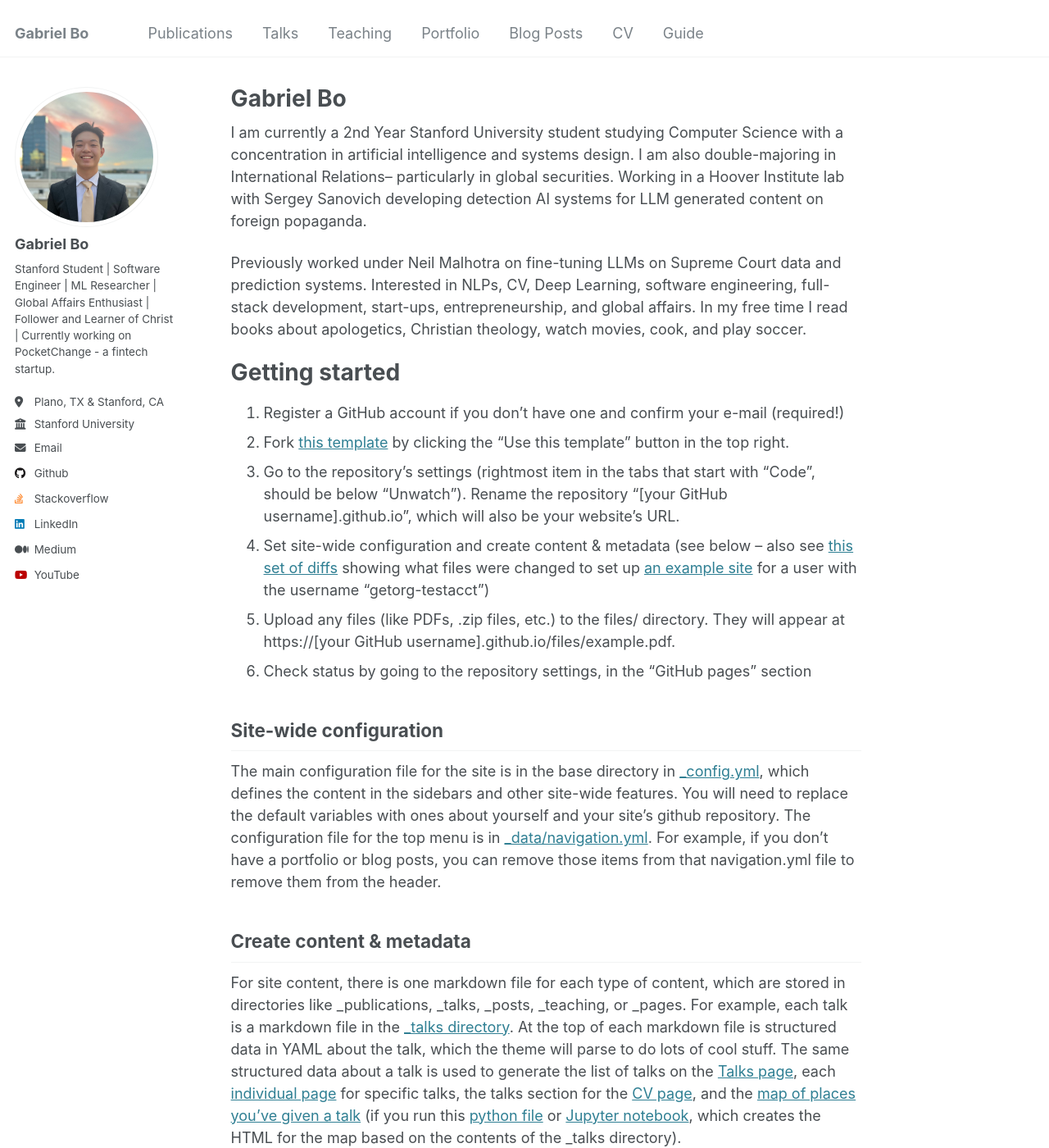
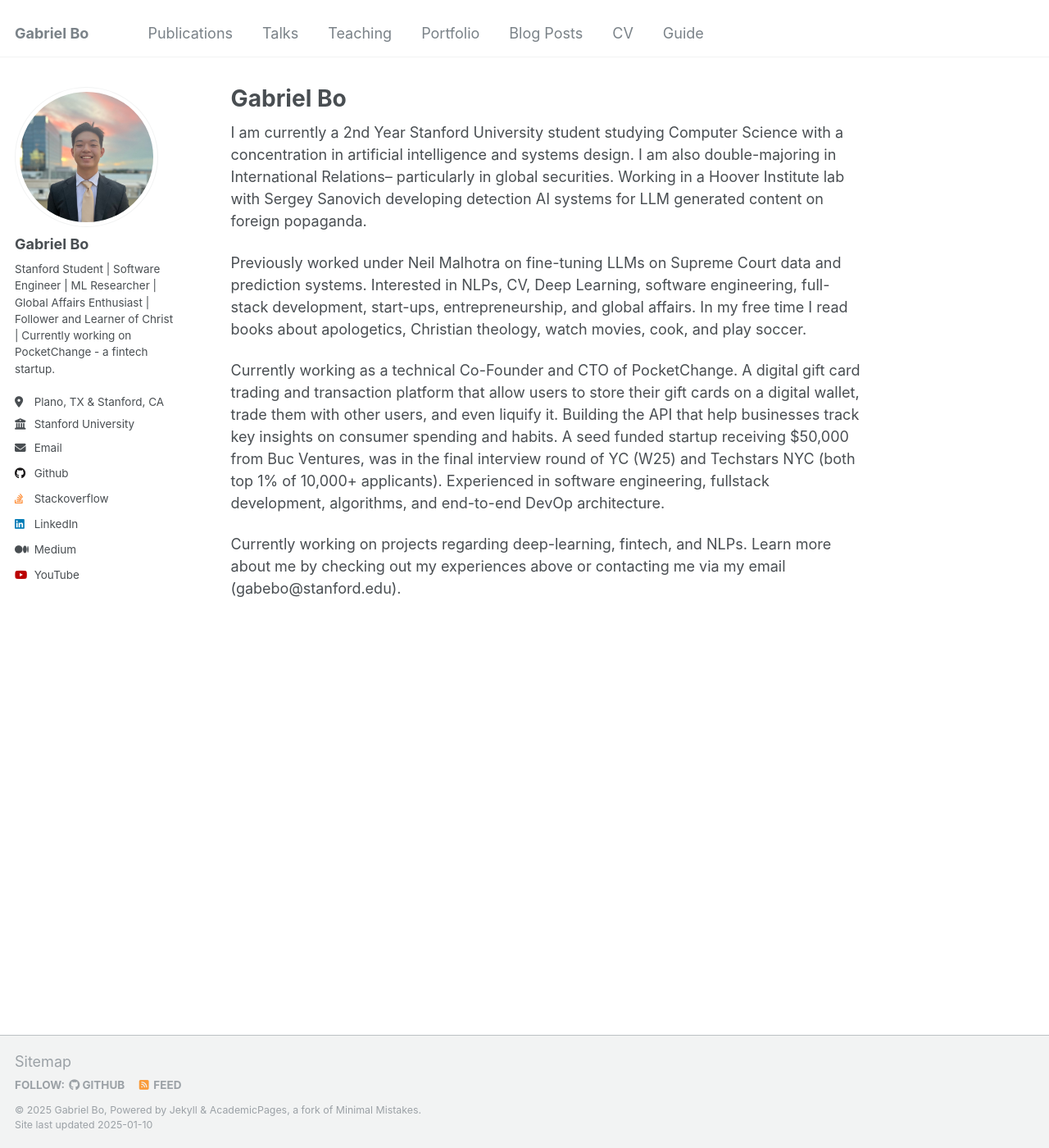
Before and after one commit to gabrielkmbo/gabrielkmbo.github.io, a Jekyll site: the page built from _pages/about.md, in a window 1280 px wide and 1400 px high. Shown: the whole window at 82% size. Built offline with Jekyll 4.4.1, drawn with Linux system fonts in a browser that asks for light colours; some of the changed text lies outside the part shown.

Commit message:
final about page updates

```diff
--- a/_pages/about.md
+++ b/_pages/about.md
@@ -6,43 +6,10 @@ redirect_from:
   - /about/
   - /about.html
 ---
-
-
-
 I am currently a 2nd Year Stanford University student studying Computer Science with a concentration in artificial intelligence and systems design. I am also double-majoring in International Relations-- particularly in global securities. Working in a Hoover Institute lab with Sergey Sanovich developing detection AI systems for LLM generated content on foreign popaganda.
 
 Previously worked under Neil Malhotra on fine-tuning LLMs on Supreme Court data and prediction systems. Interested in NLPs, CV, Deep Learning, software engineering, full-stack development, start-ups, entrepreneurship, and global affairs. In my free time I read books about apologetics, Christian theology, watch movies, cook, and play soccer.
 
+Currently working as a technical Co-Founder and CTO of PocketChange. A digital gift card trading and transaction platform that allow users to store their gift cards on a digital wallet, trade them with other users, and even liquify it. Building the API that help businesses track key insights on consumer spending and habits. A seed funded startup receiving $50,000 from Buc Ventures, was in the final interview round of YC (W25) and Techstars NYC (both top 1% of 10,000+ applicants). Experienced in software engineering, fullstack development, algorithms, and end-to-end DevOp architecture.
 
-Getting started
-======
-1. Register a GitHub account if you don't have one and confirm your e-mail (required!)
-1. Fork [this template](https://github.com/academicpages/academicpages.github.io) by clicking the "Use this template" button in the top right.
-1. Go to the repository's settings (rightmost item in the tabs that start with "Code", should be below "Unwatch"). Rename the repository "[your GitHub username].github.io", which will also be your website's URL.
-1. Set site-wide configuration and create content & metadata (see below -- also see [this set of diffs](http://archive.is/3TPas) showing what files were changed to set up [an example site](https://getorg-testacct.github.io) for a user with the username "getorg-testacct")
-1. Upload any files (like PDFs, .zip files, etc.) to the files/ directory. They will appear at https://[your GitHub username].github.io/files/example.pdf.
-1. Check status by going to the repository settings, in the "GitHub pages" section
-
-Site-wide configuration
-------
-The main configuration file for the site is in the base directory in [_config.yml](https://github.com/academicpages/academicpages.github.io/blob/master/_config.yml), which defines the content in the sidebars and other site-wide features. You will need to replace the default variables with ones about yourself and your site's github repository. The configuration file for the top menu is in [_data/navigation.yml](https://github.com/academicpages/academicpages.github.io/blob/master/_data/navigation.yml). For example, if you don't have a portfolio or blog posts, you can remove those items from that navigation.yml file to remove them from the header.
-
-Create content & metadata
-------
-For site content, there is one markdown file for each type of content, which are stored in directories like _publications, _talks, _posts, _teaching, or _pages. For example, each talk is a markdown file in the [_talks directory](https://github.com/academicpages/academicpages.github.io/tree/master/_talks). At the top of each markdown file is structured data in YAML about the talk, which the theme will parse to do lots of cool stuff. The same structured data about a talk is used to generate the list of talks on the [Talks page](https://academicpages.github.io/talks), each [individual page](https://academicpages.github.io/talks/2012-03-01-talk-1) for specific talks, the talks section for the [CV page](https://academicpages.github.io/cv), and the [map of places you've given a talk](https://academicpages.github.io/talkmap.html) (if you run this [python file](https://github.com/academicpages/academicpages.github.io/blob/master/talkmap.py) or [Jupyter notebook](https://github.com/academicpages/academicpages.github.io/blob/master/talkmap.ipynb), which creates the HTML for the map based on the contents of the _talks directory).
-
-**Markdown generator**
-
-The repository includes [a set of Jupyter notebooks](https://github.com/academicpages/academicpages.github.io/tree/master/markdown_generator
-) that converts a CSV containing structured data about talks or presentations into individual markdown files that will be properly formatted for the Academic Pages template. The sample CSVs in that directory are the ones I used to create my own personal website at stuartgeiger.com. My usual workflow is that I keep a spreadsheet of my publications and talks, then run the code in these notebooks to generate the markdown files, then commit and push them to the GitHub repository.
-
-How to edit your site's GitHub repository
-------
-Many people use a git client to create files on their local computer and then push them to GitHub's servers. If you are not familiar with git, you can directly edit these configuration and markdown files directly in the github.com interface. Navigate to a file (like [this one](https://github.com/academicpages/academicpages.github.io/blob/master/_talks/2012-03-01-talk-1.md) and click the pencil icon in the top right of the content preview (to the right of the "Raw | Blame | History" buttons). You can delete a file by clicking the trashcan icon to the right of the pencil icon. You can also create new files or upload files by navigating to a directory and clicking the "Create new file" or "Upload files" buttons.
-
-Example: editing a markdown file for a talk
-![Editing a markdown file for a talk](/images/editing-talk.png)
-
-For more info
-------
-More info about configuring Academic Pages can be found in [the guide](https://academicpages.github.io/markdown/), the [growing wiki](https://github.com/academicpages/academicpages.github.io/wiki), and you can always [ask a question on GitHub](https://github.com/academicpages/academicpages.github.io/discussions). The [guides for the Minimal Mistakes theme](https://mmistakes.github.io/minimal-mistakes/docs/configuration/) (which this theme was forked from) might also be helpful.
+Currently working on projects regarding deep-learning, fintech, and NLPs. Learn more about me by checking out my experiences above or contacting me via my email (gabebo@stanford.edu).
```
